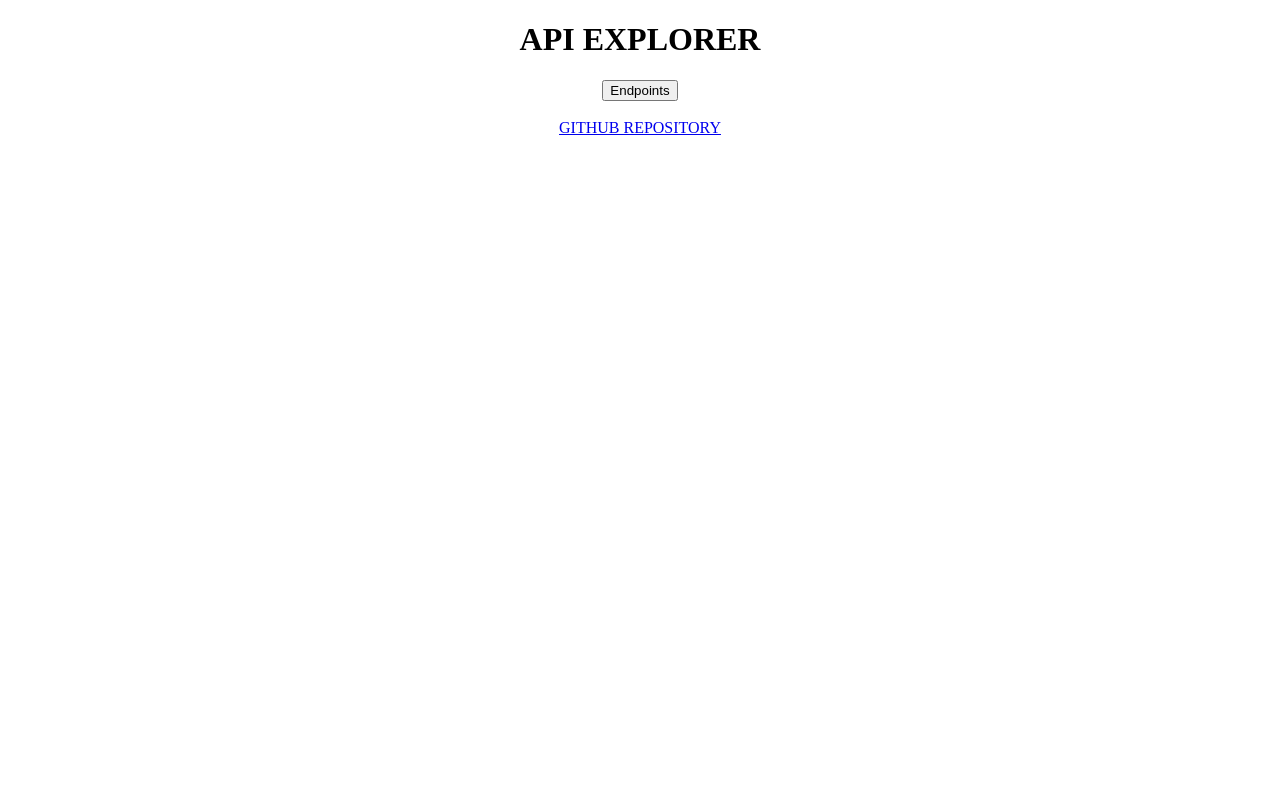
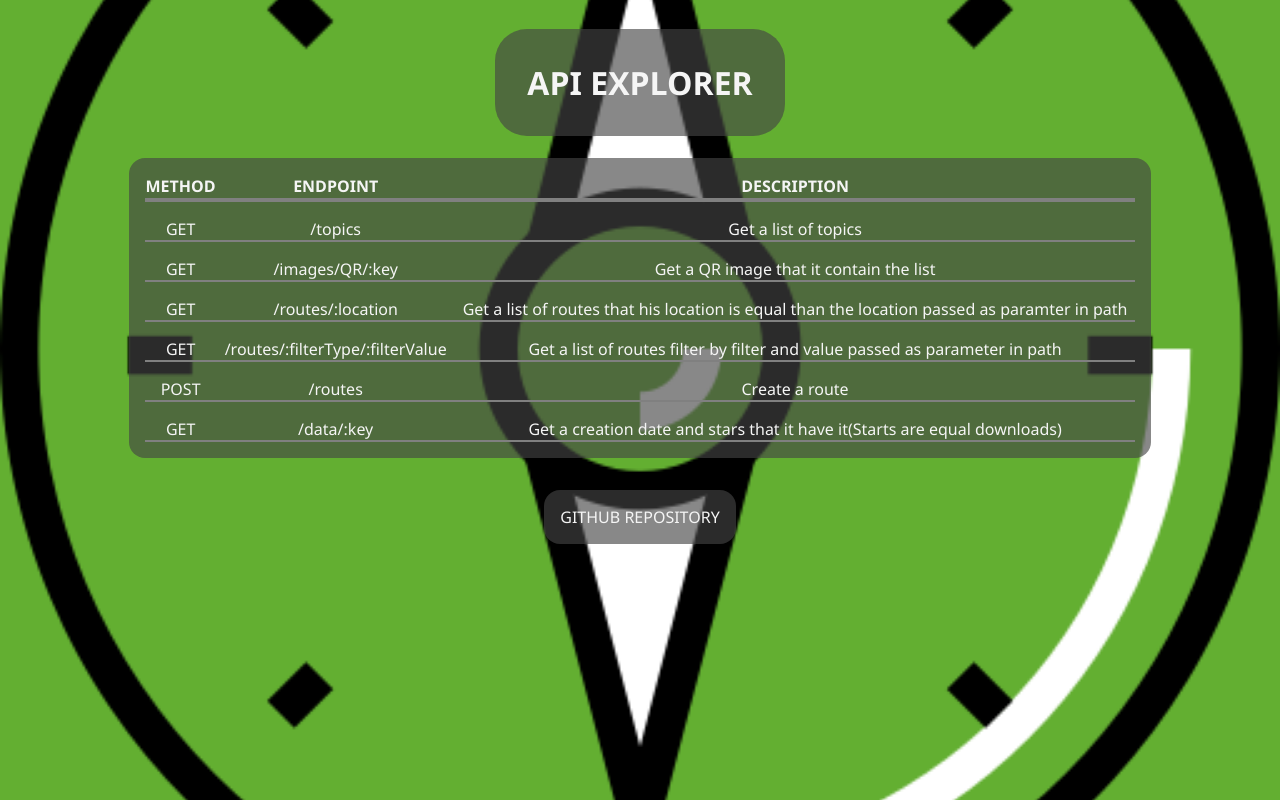
Before and after one commit to AntonioAlejandro01/Explorer-API, a website: page src/public/index.html in a window 1280 px wide. Drawn offline with Linux system fonts and the light colour scheme.

Commit message:
finish refactor

```diff
--- a/package.json
+++ b/package.json
@@ -16,7 +16,7 @@
     "cors": "^2.8.5",
     "dotenv": "^8.2.0",
     "express": "^4.17.1",
-    "express-fileupload": "^1.1.6",
+    "express-fileupload": ">=1.1.6",
     "image-data-uri": "^2.0.1",
     "morgan": "^1.10.0",
     "mysql": "^2.18.1",
--- a/src/config.js
+++ b/src/config.js
@@ -3,11 +3,11 @@ import logger from "morgan";
 import cors from "cors";
 import { config } from "dotenv";
 import fileUpload from "express-fileupload";
-import express from 'express';
+import express from "express";
 
 const SETTINGS = config();
 
-export default app => {
+export default (app) => {
   app.disable("x-powered-by");
 
   app.set("env", SETTINGS.parsed.ENV);
@@ -25,7 +25,7 @@ export default app => {
   app.use(bodyParser.json());
   app.use(bodyParser.urlencoded({ extended: false }));
   app.use(fileUpload());
-	app.use(express.static(__dirname+'/public'));
+  app.use(express.static(__dirname + "/public"));
 
   app.use(cors());
 };
--- a/src/explorerDB/explorerDB.js
+++ b/src/explorerDB/explorerDB.js
@@ -1,7 +1,7 @@
 import mysql from 'mysql';
 
 const connection = mysql.createConnection({
-    host: 'localhost',
+    host: process.env.DBHOST,
     user: process.env.DBUSER,
     password: process.env.DBPASSWD,
     database: process.env.DBdb,
@@ -15,9 +15,6 @@ connection.connect(err => {
     }else{
         console.log('Connection was established');
     }
-
 });
 
-
-
 export default connection;
--- a/src/explorerDB/index.js
+++ b/src/explorerDB/index.js
@@ -1,2 +1,2 @@
-import ExplorerDB from './explorerDB';
+import ExplorerDB from "./explorerDB";
 export default ExplorerDB;
--- a/src/public/index.html
+++ b/src/public/index.html
@@ -1,17 +1,116 @@
 <!DOCTYPE html>
 <html lang="en">
-<head>
-    <meta charset="UTF-8">
-    <meta name="viewport" content="width=device-width, initial-scale=1.0">
-    <title>
-        Explorer API Documentation
-    </title>
-</head>
-<body style="text-align: center;">
-
-    <h1>API EXPLORER</h1>
-    <a href="endpoint.html"><button>Endpoints</button></a><br><br>
-    <a href="https://github.com/AntonioAlejandro01/NodeServer">GITHUB REPOSITORY</a>
-
-</body>
+  <head>
+    <meta charset="UTF-8" />
+    <meta name="viewport" content="width=device-width, initial-scale=1.0" />
+    <link rel="shortcut icon" href="./favicon.ico" type="image/x-icon" />
+    <link rel="icon" href="./favicon.ico" type="image/x-icon" />
+    <title>Explorer API Documentation</title>
+    <style>
+      * {
+        box-sizing: border-box;
+      }
+      body {
+        display: flex;
+        flex-direction: column;
+        align-items: center;
+        background-color: #63af31;
+        color: whitesmoke;
+        font-family: "Segoe UI", Tahoma, Geneva, Verdana, sans-serif;
+        background-image: url(./logoExplorer.png);
+        background-repeat: no-repeat;
+        background-size: cover;
+        background-position: 50% 40%;
+      }
+      h1 {
+        justify-self: stretch;
+        font-size: xx-large;
+        display: flex;
+        justify-content: center;
+      }
+      .back {
+        background-color: #444444a2;
+        padding: 1em;
+        border-radius: 1em;
+      }
+      table {
+        border-collapse: collapse;
+      }
+      thead > tr {
+        border-bottom: 4px solid grey;
+        margin-bottom: 1em;
+        text-transform: uppercase;
+      }
+      tbody > tr {
+        border-bottom: 2px solid grey;
+      }
+      td {
+        text-align: center;
+        padding: 1em 0.5em 0em 0.5em;
+      }
+      a {
+          font-weight: xx-large;
+          color: whitesmoke;
+          margin-top:2em;
+          justify-self: flex-end;
+          text-decoration: none;
+      }
+    </style>
+  </head>
+  <body>
+    <h1><span class="back">API EXPLORER</span></h1>
+    <div class="back">
+      <table>
+        <thead>
+          <th>Method</th>
+          <th>Endpoint</th>
+          <th>Description</th>
+        </thead>
+        <tbody>
+          <tr>
+            <td>GET</td>
+            <td>/topics</td>
+            <td>Get a list of topics</td>
+          </tr>
+          <tr>
+            <td>GET</td>
+            <td>/images/QR/:key</td>
+            <td>Get a QR image that it contain the list</td>
+          </tr>
+          <tr>
+            <td>GET</td>
+            <td>/routes/:location</td>
+            <td>
+              Get a list of routes that his location is equal than the location
+              passed as paramter in path
+            </td>
+          </tr>
+          <tr>
+            <td>GET</td>
+            <td>/routes/:filterType/:filterValue</td>
+            <td>
+              Get a list of routes filter by filter and value passed as
+              parameter in path
+            </td>
+          </tr>
+          <tr>
+            <td>POST</td>
+            <td>/routes</td>
+            <td>Create a route</td>
+          </tr>
+          <tr>
+            <td>GET</td>
+            <td>/data/:key</td>
+            <td>
+              Get a creation date and stars that it have it(Starts are equal
+              downloads)
+            </td>
+          </tr>
+        </tbody>
+      </table>
+    </div>
+    <a class="back" href="https://github.com/AntonioAlejandro01/NodeServer"
+      >GITHUB REPOSITORY</a
+    >
+  </body>
 </html>
```
Also changed, not shown: docker-compose.yml (added, +42 -0 lines), src/explorerDB/querys.js (+55 -37 lines), src/index.js (+11 -9 lines), src/public/endpoint.html (deleted, +0 -19 lines), src/router.js (+10 -10 lines), src/routes/images.js (+13 -12 lines), src/routes/optionalData.js (+6 -6 lines), src/routes/rutas.js (+24 -24 lines), src/routes/topic.js (+5 -5 lines), src/utilities.js (+6 -6 lines), src/validaciones.js (+12 -12 lines), src/public/favicon.ico (added), src/public/logoExplorer.png (added), 2 other files. Lines whose indentation alone changed are shown as unchanged.
